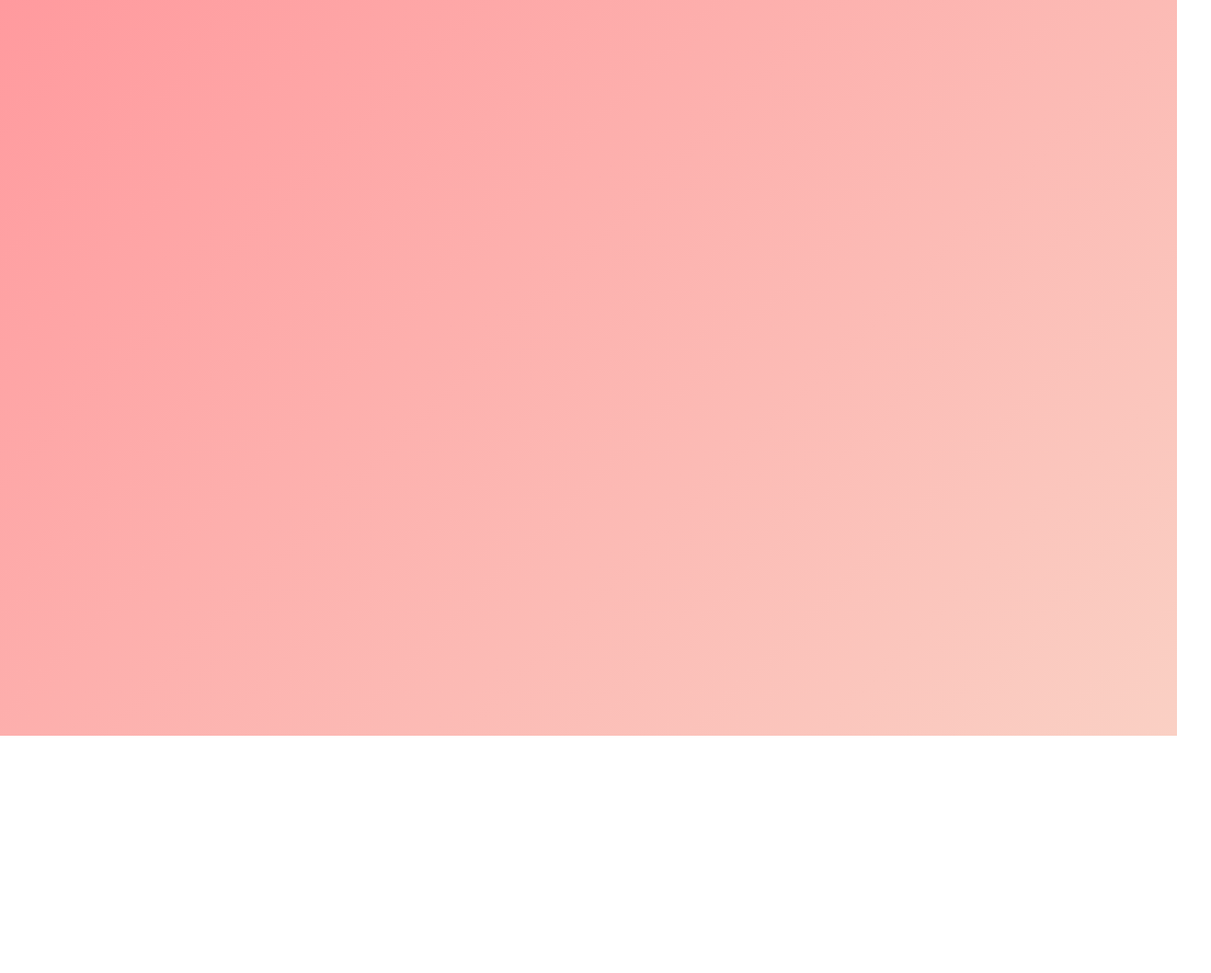
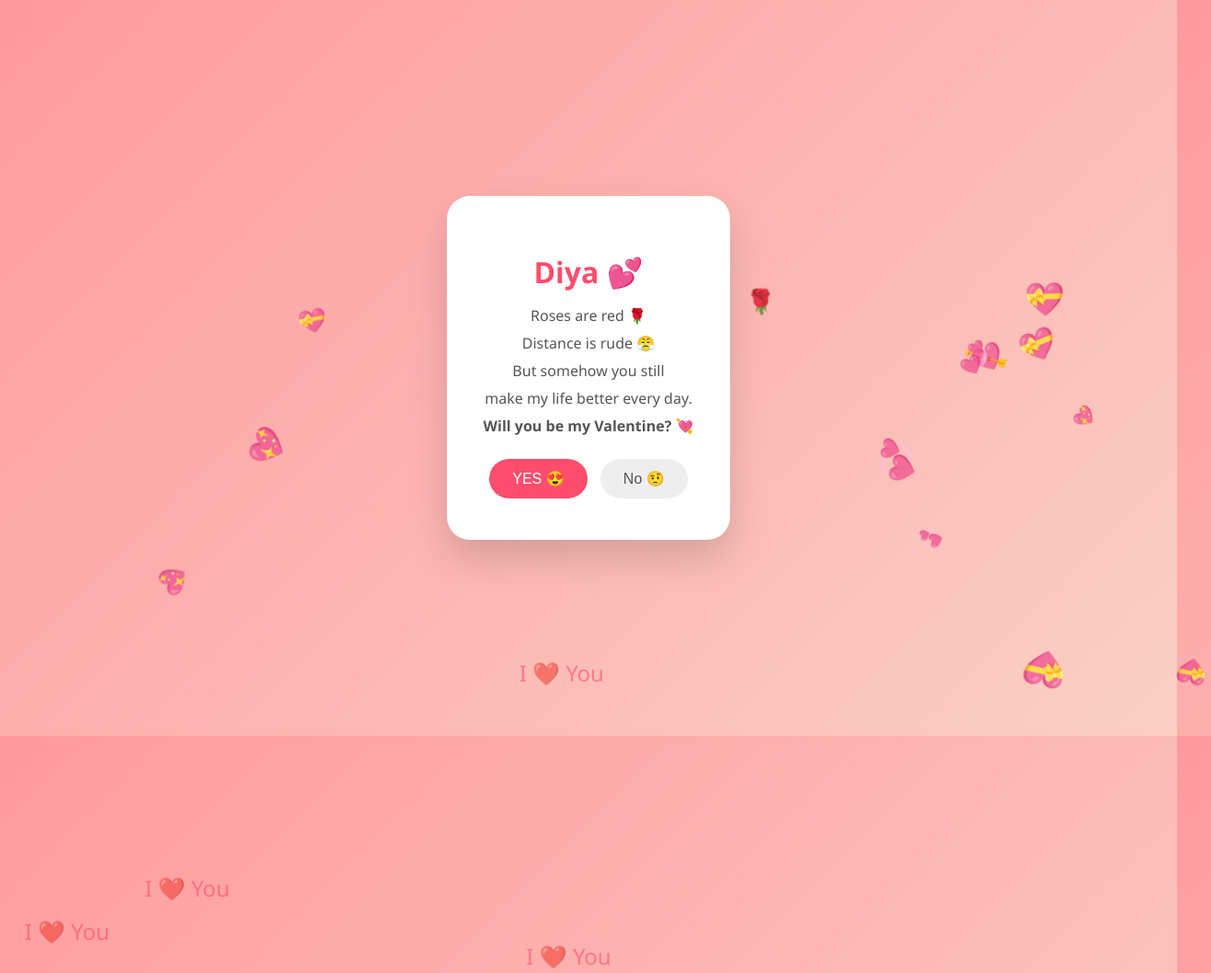
Before and after one commit to mahirpatel11021-alt/DIYA-MAHIR, a plain HTML site: page index.html in a window 1280 px wide. Shown: the top 1058 px of the page at 92% size, 1317 px wide, since content can reach past the window. Before the commit the page ends 800 px from the top, so only its background shows below. Drawn offline with Linux system fonts and the light colour scheme.

Commit message:
Update index.html

```diff
--- a/index.html
+++ b/index.html
@@ -45,3 +45,151 @@ body {
 h1 { color: #ff4d6d; margin-bottom: 15px; }
 p { color: #555; font-size: 16px; margin: 8px 0; }
 .buttons { margin-top: 20px; position: relative; }
+button {
+  padding: 12px 25px;
+  font-size: 16px;
+  border-radius: 25px;
+  border: none;
+  cursor: pointer;
+  margin: 5px;
+  position: relative;
+  z-index: 6;
+}
+.yes { background: #ff4d6d; color: white; }
+.no { background: #eee; color: #555; }
+.hidden { display: none; }
+.hearts { font-size: 28px; margin-top: 15px; }
+
+/* Floating Hearts/Roses */
+.floating {
+  position: absolute;
+  font-size: 24px;
+  animation: float linear infinite;
+  opacity: 0.8;
+  z-index: 1;
+}
+@keyframes float {
+  from { transform: translateY(100vh) rotate(0deg); }
+  to { transform: translateY(-10vh) rotate(360deg); }
+}
+
+/* Cursor Sparkles */
+.sparkle {
+  position: absolute;
+  width: 10px;
+  height: 10px;
+  background: radial-gradient(circle, #fff, #ff9a9e);
+  border-radius: 50%;
+  pointer-events: none;
+  opacity: 0.8;
+  z-index: 10;
+}
+
+/* Floating "I ❤️ You" Text */
+.floating-text {
+  position: absolute;
+  font-size: 24px;
+  color: #ff4d6d;
+  opacity: 0.6;
+  animation: floatText linear infinite;
+}
+@keyframes floatText {
+  from { transform: translateY(100vh); }
+  to { transform: translateY(-10vh); }
+}
+</style>
+</head>
+<body>
+
+<div class="card">
+  <h1>Diya 💕</h1>
+  <p>Roses are red 🌹</p>
+  <p>Distance is rude 😤</p>
+  <p>But somehow you still</p>
+  <p>make my life better every day.</p>
+  <p><strong>Will you be my Valentine? 💘</strong></p>
+  <div class="buttons">
+    <button class="yes" onclick="sayYes()">YES 😍</button>
+    <button class="no" onmouseover="runAway(this)">No 🤨</button>
+  </div>
+  <div id="response" class="hidden">
+    <h2>YAYYY 🥰💖</h2>
+    <p>Best decision ever.<br>I’m so lucky you’re mine, Diya.</p>
+    <p style="margin-top: 20px; font-style: italic;">
+      Forever yours,<br>
+      <strong>— Mahir 💕</strong>
+    </p>
+    <div class="hearts">💘💖💝💞💗</div>
+  </div>
+</div>
+
+<script>
+// Floating emojis in background
+function createFloating() {
+  const icons = ['💖','💘','🌹','💞','💝'];
+  for(let i=0;i<15;i++){
+    const f = document.createElement('div');
+    f.className='floating';
+    f.innerHTML = icons[Math.floor(Math.random()*icons.length)];
+    f.style.left=Math.random()*100+'vw';
+    f.style.animationDuration=(Math.random()*5+5)+'s';
+    f.style.fontSize=(Math.random()*25+15)+'px';
+    document.body.appendChild(f);
+    setTimeout(()=>{ f.remove(); createFloating(); }, parseFloat(f.style.animationDuration)*1000);
+  }
+}
+createFloating();
+
+// Floating "I ❤️ You" text
+function createFloatingText() {
+  const txt = document.createElement('div');
+  txt.className='floating-text';
+  txt.innerHTML='I ❤️ You';
+  txt.style.left=Math.random()*100+'vw';
+  txt.style.animationDuration=(Math.random()*7+5)+'s';
+  document.body.appendChild(txt);
+  setTimeout(()=>{ txt.remove(); createFloatingText(); }, parseFloat(txt.style.animationDuration)*1000);
+}
+setInterval(createFloatingText, 1000);
+
+// NO button runs away
+function runAway(button){
+  const parent = button.parentElement;
+  const x = Math.random()*(parent.offsetWidth - button.offsetWidth);
+  const y = Math.random()*50;
+  button.style.transform=`translate(${x}px,${y}px)`;
+}
+
+// YES button triggers heart explosion
+function sayYes(){
+  document.getElementById('response').classList.remove('hidden');
+  createHearts();
+}
+
+// Heart explosion
+function createHearts(){
+  const icons=['💖','💘','🌹','💞','💝'];
+  for(let i=0;i<30;i++){
+    const h=document.createElement('div');
+    h.className='floating';
+    h.innerHTML=icons[Math.floor(Math.random()*icons.length)];
+    h.style.left=Math.random()*100+'vw';
+    h.style.animationDuration=(Math.random()*3+3)+'s';
+    h.style.fontSize=(Math.random()*25+15)+'px';
+    document.body.appendChild(h);
+    setTimeout(()=>{ h.remove(); }, parseFloat(h.style.animationDuration)*1000);
+  }
+}
+
+// Cursor sparkles
+document.addEventListener('mousemove', e=>{
+  const s=document.createElement('div');
+  s.className='sparkle';
+  s.style.left=(e.clientX-5)+'px';
+  s.style.top=(e.clientY-5)+'px';
+  document.body.appendChild(s);
+  setTimeout(()=>s.remove(),500);
+});
+</script>
+</body>
+</html>
```
